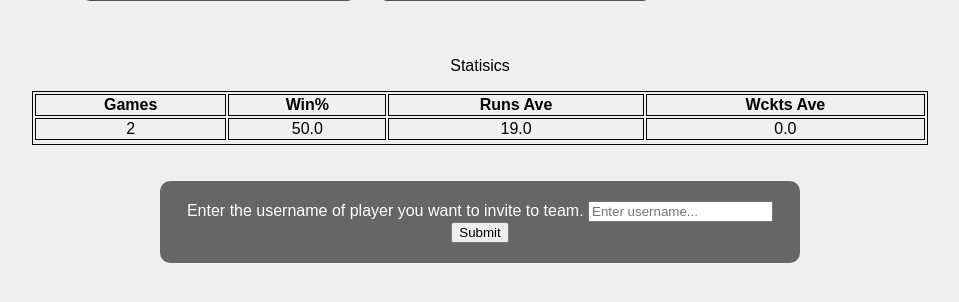
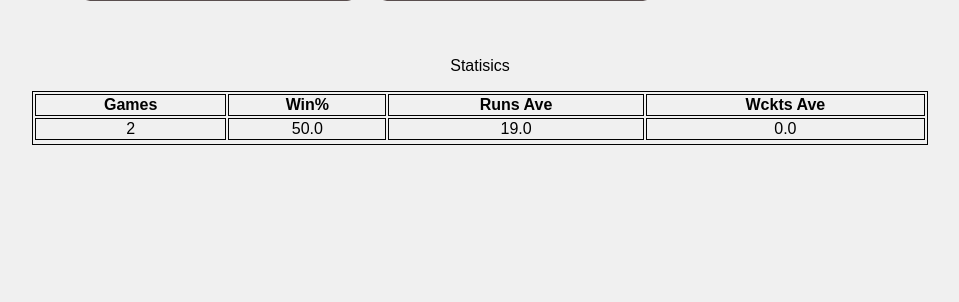
Before and after one commit to PravCoder/Cricket-Career-Sports-Management-Site, a Django app: page /team/2 in a window 1280 px wide. Shown: the part 426-728 px from the top of the page, without its empty margins (160-1119 px from the left). Run offline with Django 3.2, Linux system fonts and the light colour scheme; data comes from the database, SQL or seed files in the repository; both versions use the stored data as it was after the commit.

Commit message:
invite player to team error fix/invite form accesibility restriction

```diff
--- a/mysite/base/templates/base/team.html
+++ b/mysite/base/templates/base/team.html
@@ -174,6 +174,8 @@ table.center {
 
 <br>
 <br>
+
+{% if request.user in team.player.all %}
   <!-- Invitation Form -->
   <div class="invitation-form">
     <form method="POST" action="">  <!-- everytime form is submitted  it posts a query-dict {"input-name":"text-typed-in-input"} -->
@@ -183,6 +185,7 @@ table.center {
       <input type="submit" value="Submit">
   </form>
   </div>
+{% endif %}
 
 </body>
 </html>
--- a/mysite/base/views.py
+++ b/mysite/base/views.py
@@ -164,7 +164,7 @@ def team(request, pk):   # check is player doesn't have a team
     if request.method == "POST":
         username = request.POST.get("username")
         player = Player.objects.get(username=username)
-        team_invite = TeamInvite.objects.create(to_team=Player.team.objects.get(id=int(pk)))
+        team_invite = TeamInvite.objects.create(to_team=team)
         player.team_invites.add(team_invite)
         team_invite.save()
 
```
Also changed, not shown: mysite/db.sqlite3. Lines whose indentation alone changed are shown as unchanged.
